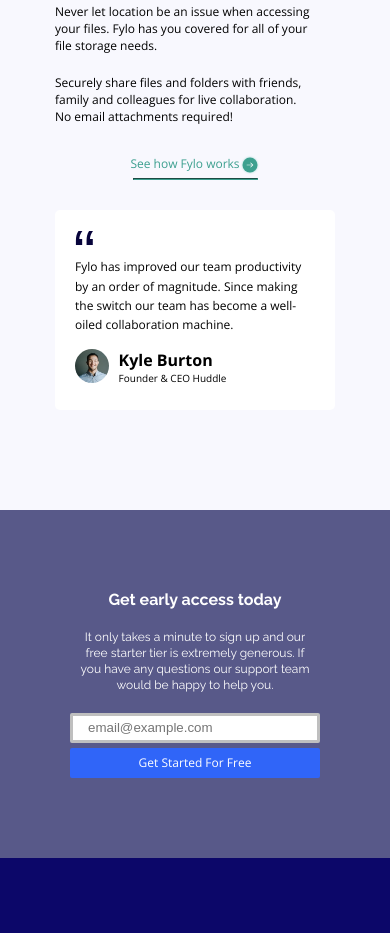
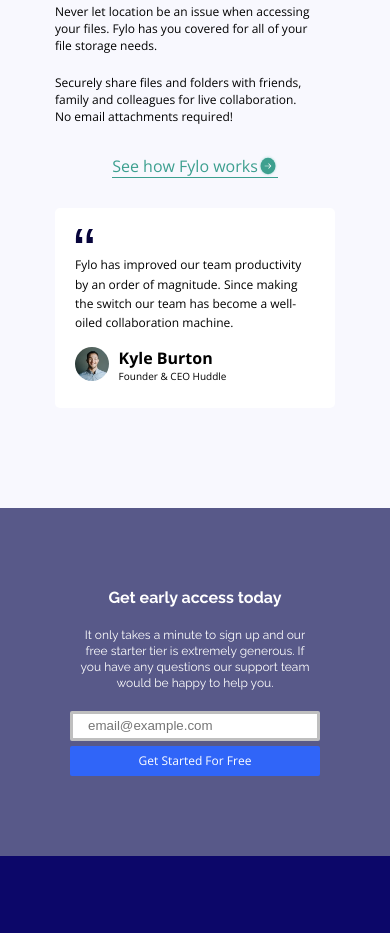
Before and after one commit to Luxuryli/fylo-landing-page, a plain HTML site: page index.html in a window 390 px wide. Shown: the part 1117-2050 px from the top of the page. Drawn offline with nearby package versions, Linux system fonts and the light colour scheme.

Commit message:
Active state edit

```diff
--- a/index.html
+++ b/index.html
@@ -80,8 +80,9 @@
             See how Fylo works
             <img src="images/icon-arrow.svg">
           </a>
+
         </div>
-        <hr>
+
         <div class="ceo">
           <img src="images/icon-quotes.svg" alt="quotes">
           <p class="improved">
--- a/main.css
+++ b/main.css
@@ -215,11 +215,19 @@ main {
     margin: 10px 0px;
 }
 
+.arrow {
+    display: flex;
+
+}
+
 .arrow a {
     display: flex;
     color:hsl(170, 45%, 43%);
     font-family: 'Open Sans';
     text-decoration: none;
+    border-bottom-color: hsl(170, 45%, 43%);
+    border-bottom: solid 1px;
+
 }
 
 .arrow img {
@@ -227,11 +235,12 @@ main {
     width: 20px;
 }
 
-hr {
-    width: 160px;
-    border-color: hsl(170, 45%, 43%);
-    margin-top: 3px;
+
+
+.arrow a:hover {
+    color:hsl(170, 69%, 71%);
 }
+
 
 .ceo {
     display: flex;
@@ -691,12 +700,19 @@ main {
     margin: 10px 0px;
 }
 
+.arrow {
+    display: flex;
+    margin-top: 10px;
+}
+
 .arrow a {
     display: flex;
     color:hsl(170, 45%, 43%);
     font-family: 'Open Sans';
     text-decoration: none;
-    font-size: 12px;
+    border-bottom-color: hsl(170, 45%, 43%);
+    border-bottom: solid 1px;
+
 }
 
 .arrow img {
@@ -704,11 +720,15 @@ main {
     width: 20px;
 }
 
-hr {
-    width: 125px;
-    border-color: hsl(170, 45%, 43%);
-    margin-top: 3px;
+.arrow:hover {
+    color:hsl(170, 69%, 71%);
 }
+
+.arrow a:hover {
+    color:hsl(170, 69%, 71%);
+}
+
+
 
 .ceo {
     display: flex;
@@ -1191,24 +1211,26 @@ main {
     color:hsl(170, 45%, 43%);
     font-family: 'Open Sans';
     text-decoration: none;
-    font-size: 12px;
-    text-align: center;
+    border-bottom-color: hsl(170, 45%, 43%);
+    border-bottom: solid 1px;
+
 }
 
 .arrow img {
     display: flex;
     width: 20px;
-    justify-content: center;
 }
 
-hr {
-    width: 125px;
-    border-color: hsl(170, 45%, 43%);
-    margin-top: 3px;
-    display: flex;
-    justify-self: center;
-    align-self: center;
+.arrow:hover {
+    color:hsl(170, 69%, 71%);
 }
+
+.arrow a:hover {
+    color:hsl(170, 69%, 71%);
+}
+
+
+
 
 .ceo {
     display: flex;
```
